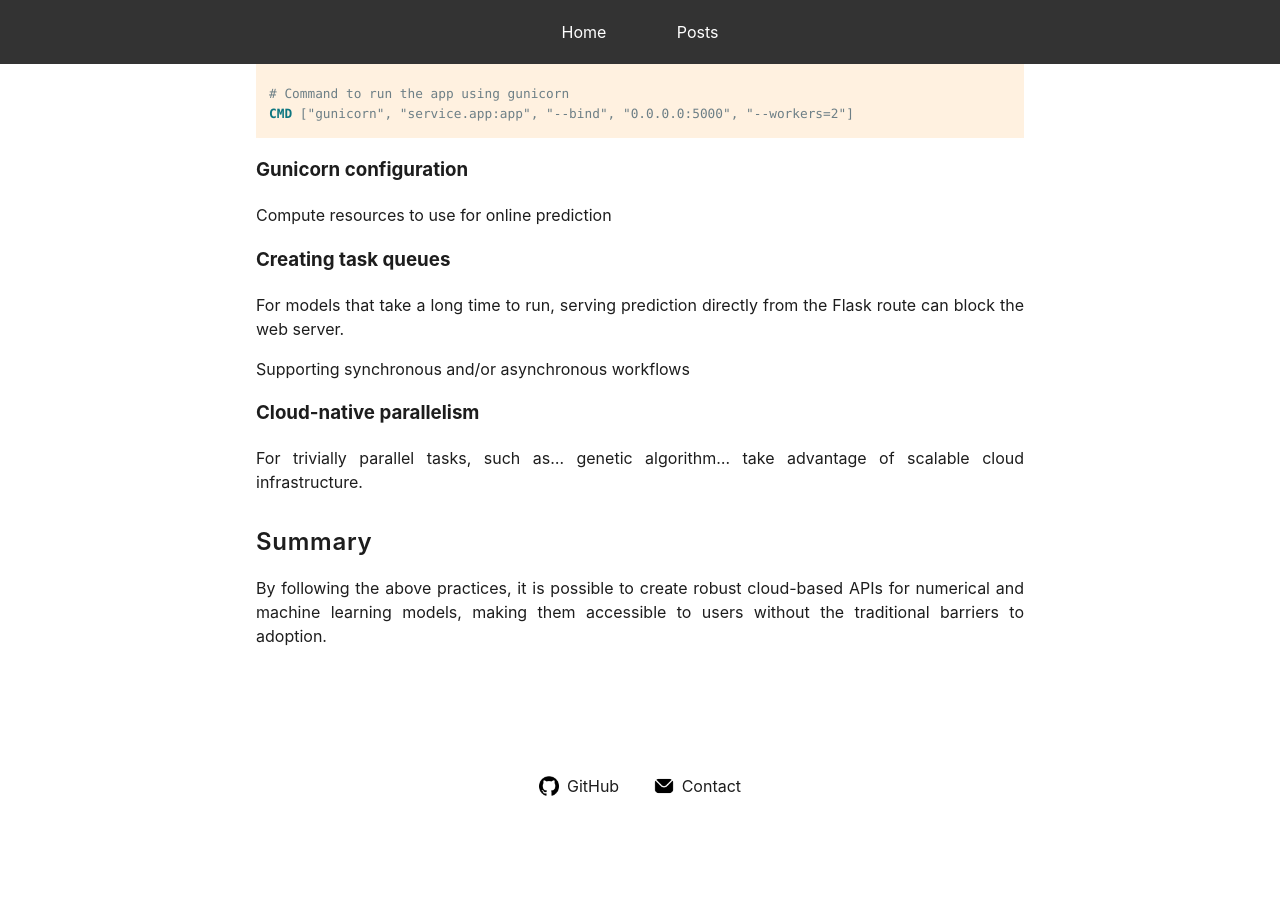
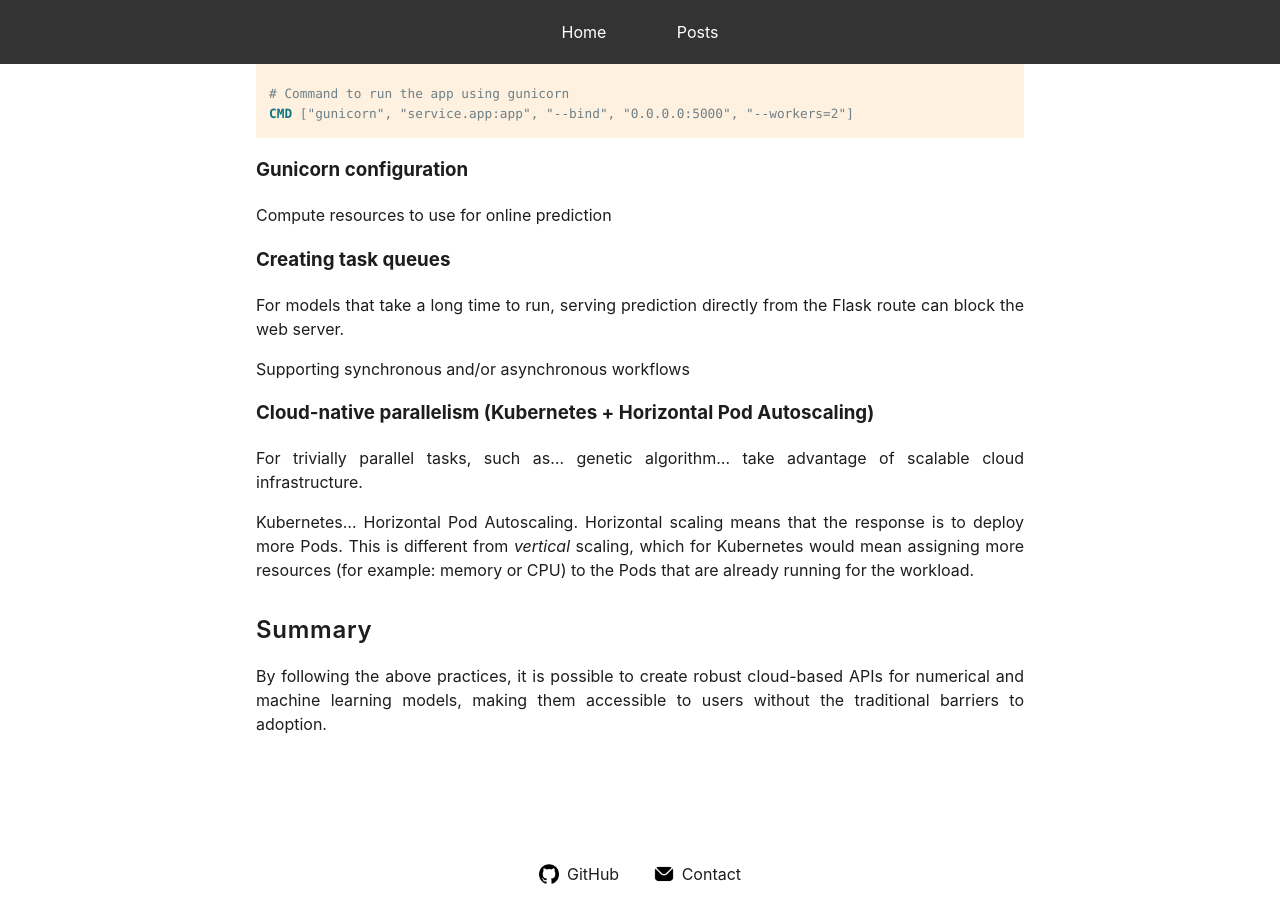
Before and after one commit to mark-hobbs/mark-hobbs.github.io, a Jekyll site: the page built from _posts/2025-04-15-model-deployment.md, in a window 1280 px wide and 900 px high, scrolled down 2988 px. Built offline with Jekyll 4.4.1, drawn with Linux system fonts in a browser that asks for light colours; before the commit the page ends 3800 px from its top, so only the background shows below that.

Commit message:
General updates

```diff
--- a/_posts/2025-04-15-model-deployment.md
+++ b/_posts/2025-04-15-model-deployment.md
@@ -154,9 +154,11 @@ For models that take a long time to run, serving prediction directly from the Fl
 
 Supporting synchronous and/or asynchronous workflows
 
-### Cloud-native parallelism
+### Cloud-native parallelism (Kubernetes + Horizontal Pod Autoscaling)
 
 For trivially parallel tasks, such as... genetic algorithm... take advantage of scalable cloud infrastructure.
+
+Kubernetes... Horizontal Pod Autoscaling. Horizontal scaling means that the response is to deploy more Pods. This is different from *vertical* scaling, which for Kubernetes would mean assigning more resources (for example: memory or CPU) to the Pods that are already running for the workload.
 
 ## Summary
 
```
